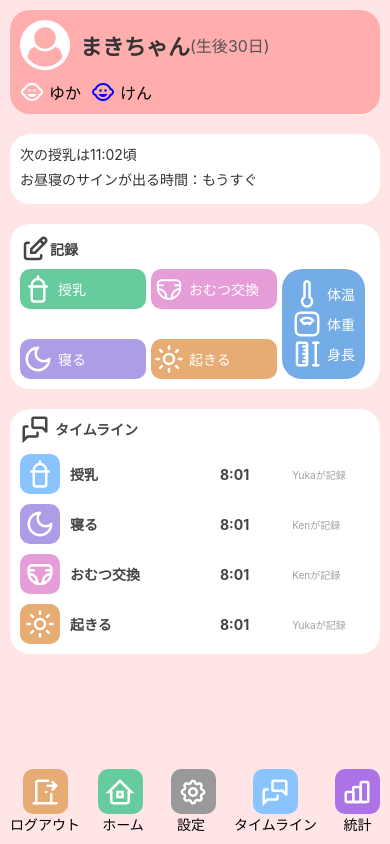
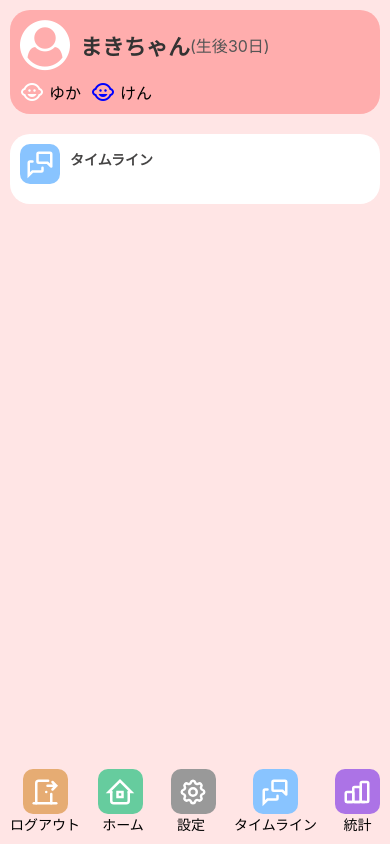
Before and after one commit to MS-hujp/baby_tracker, a React Native app: screen /Timeline in a window 390 px wide. Built offline with nearby package versions, Linux system fonts and the light colour scheme.

Commit message:
add timeline page

```diff
--- a/App.tsx
+++ b/App.tsx
@@ -7,6 +7,7 @@ import HomeScreen from './src/screens/HomeScreen';
 import MeasurementScreen from './src/screens/MeasurementScreen';
 import SleepScreen from './src/screens/SleepScreen';
 import StatisticsScreen from './src/screens/StatisticsScreen';
+import TimelineScreen from './src/screens/TimelineScreen';
 import WakeupScreen from './src/screens/WakeupScreen';
 
 export type RootStackParamList = {
@@ -17,6 +18,7 @@ export type RootStackParamList = {
   Wakeup: undefined;
   Measurement: undefined;
   Statistics: undefined;
+  Timeline: undefined;
 };
 
 const Stack = createNativeStackNavigator<RootStackParamList>();
@@ -37,6 +39,7 @@ const App = () => {
         <Stack.Screen name="Wakeup" component={WakeupScreen} />
         <Stack.Screen name="Measurement" component={MeasurementScreen} />
         <Stack.Screen name="Statistics" component={StatisticsScreen} />
+        <Stack.Screen name="Timeline" component={TimelineScreen} />
       </Stack.Navigator>
     </NavigationContainer>
   );
--- a/src/components/navigation/BottomNavigation.tsx
+++ b/src/components/navigation/BottomNavigation.tsx
@@ -57,7 +57,10 @@ const BottomNavigation = () => {
         </View>
         <Text>設定</Text>
       </View>
-      <View style={styles.bottomNavwrap}>
+      <TouchableOpacity
+        style={styles.bottomNavwrap}
+        onPress={() => navigation.navigate('Timeline')}
+      >
         <View
           style={[
             styles.bottomNav,
@@ -73,7 +76,7 @@ const BottomNavigation = () => {
           />
         </View>
         <Text>タイムライン</Text>
-      </View>
+      </TouchableOpacity>
       <TouchableOpacity
         style={styles.bottomNavwrap}
         onPress={() => navigation.navigate('Statistics')}
--- /dev/null
+++ b/src/screens/TimelineScreen.tsx
@@ -0,0 +1,45 @@
+import React from "react";
+import { SafeAreaView, ScrollView, Text, View } from "react-native";
+import { timelineIcon } from "../assets/icons/icons";
+import TablerIcon from "../components/TablerIcon";
+import Header from "../components/layout/Header";
+import BottomNavigation from "../components/navigation/BottomNavigation";
+import { styles } from "../styles/TimelineScreenStyles";
+
+const TimelineScreen: React.FC = () => {
+  const headerProps = {
+    babyName: "まきちゃん",
+    ageInDays: 30,
+    participants: [
+      { name: "ゆか", color: "#FFF" },
+      { name: "けん", color: "blue" },
+    ],
+  };
+
+  return (
+    <SafeAreaView style={styles.container}>
+      <ScrollView
+        style={styles.scrollView}
+        contentContainerStyle={{ paddingBottom: 20 }}
+        bounces={true}
+        showsVerticalScrollIndicator={true}
+        alwaysBounceVertical={true}
+      >
+        <View style={styles.innerContainer}>
+          <Header {...headerProps} />
+          <View style={styles.content}>
+            <View style={styles.title}>
+              <View style={styles.titleIcon}>
+                <TablerIcon xml={timelineIcon} width={30} height={30} strokeColor="#FFF" fillColor="none" />
+              </View>
+              <Text style={styles.title}>タイムライン</Text>
+            </View>
+          </View>
+        </View>
+      </ScrollView>
+      <BottomNavigation />
+    </SafeAreaView>
+  );
+};
+
+export default TimelineScreen;
--- /dev/null
+++ b/src/styles/TimelineScreenStyles.ts
@@ -0,0 +1,46 @@
+import { StyleSheet } from "react-native";
+
+export const styles = StyleSheet.create({
+  container: {
+    flex: 1,
+    backgroundColor: "#ffe5e5",
+    paddingTop: 10,
+    paddingHorizontal: 10,
+    paddingBottom: 0,
+  },
+  scrollView: {
+    flex: 1,
+  },
+  innerContainer: {
+    paddingHorizontal: 10,
+    height: "auto",
+  },
+  content: {
+    backgroundColor: "#fff",
+    marginBottom: 20,
+    paddingVertical: 10,
+    paddingHorizontal: 10,
+    height: "auto",
+    borderRadius: 20,
+  },
+  title: {
+    display: "flex",
+    flexDirection: "row",
+    alignItems: "center",
+    justifyContent: "flex-start",
+    gap: 10,
+    fontSize: 14,
+    fontWeight: "bold",
+    color: "#454444",
+    marginBottom: 10,
+  },
+  titleIcon: {
+    width: 40,
+    height: 40,
+    borderRadius: 10,
+    display: "flex",
+    alignItems: "center",
+    justifyContent: "center",
+    backgroundColor: "rgba(137, 196, 255, 1.0)",
+  },
+});
```
Also changed, not shown: src/assets/icons/icons.ts (line endings or trailing spaces).
